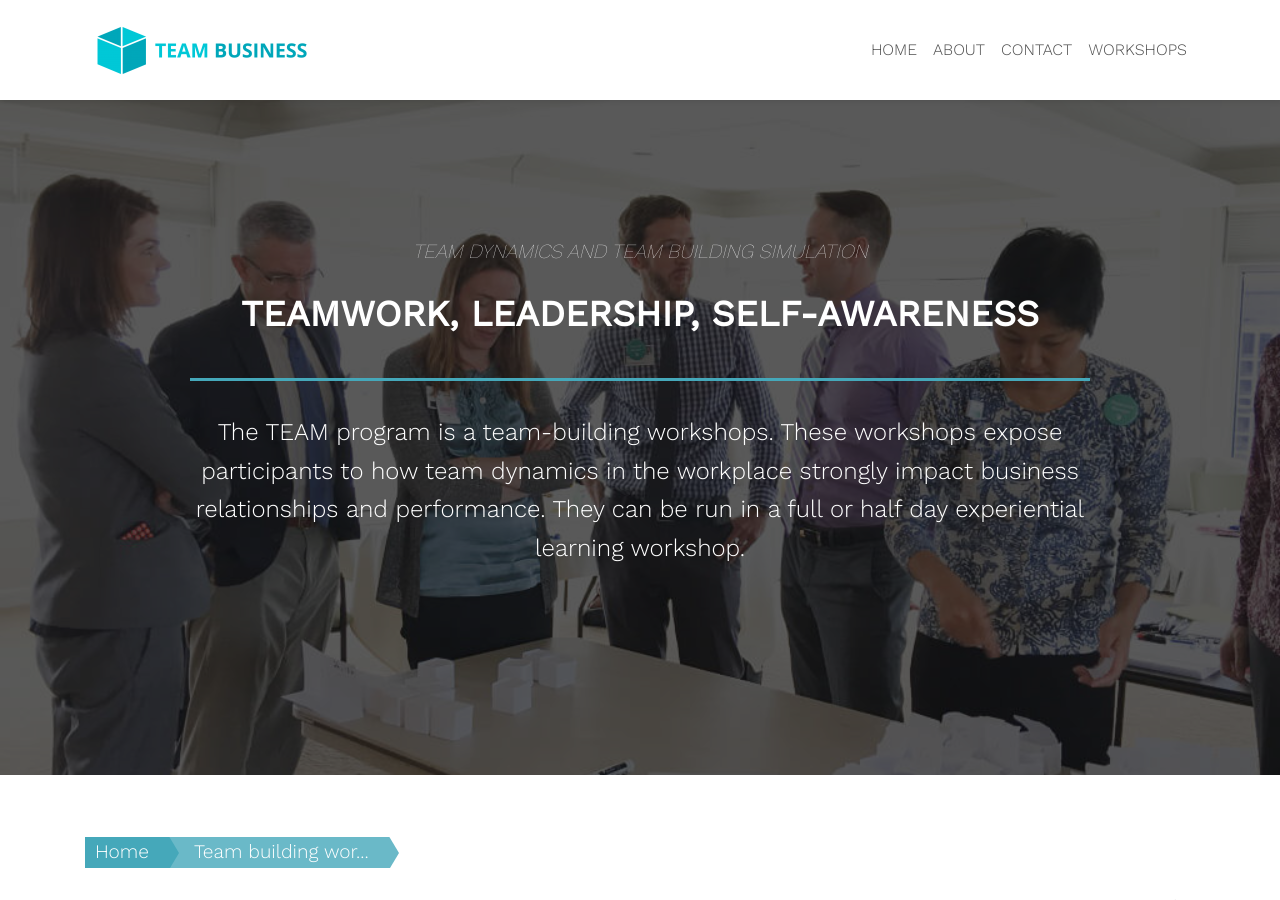
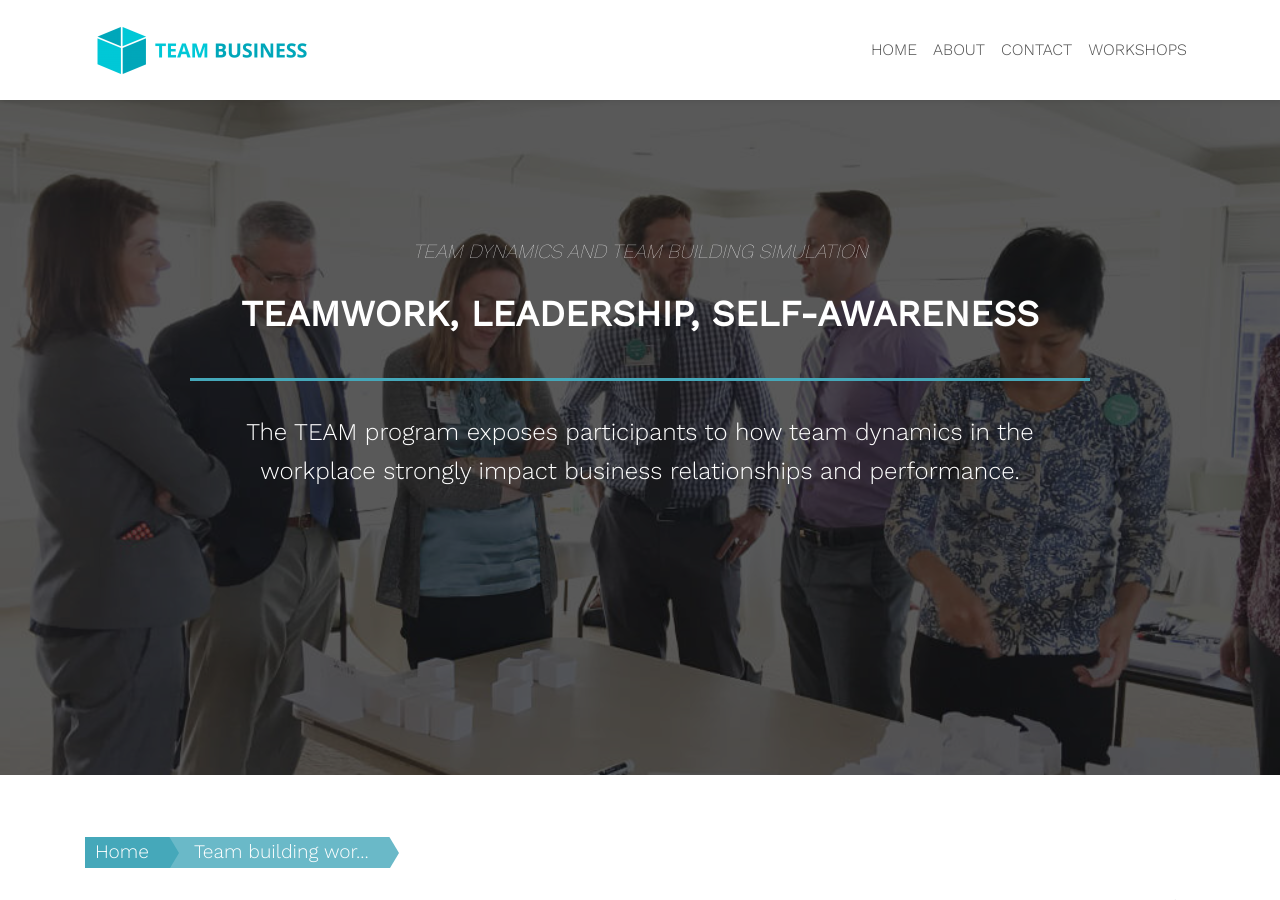
Before and after one commit to zac-heisey/team-business, a Jekyll site: the page built from _pages/team-building-workshop.md, in a window 1280 px wide and 900 px high. Built offline with Jekyll 4.4.1, drawn with Linux system fonts in a browser that asks for light colours; nearby versions of some CDN libraries.

Commit message:
Update from Forestry.io Lara Azzam updated _pages/team-building-workshop.md

```diff
--- a/_pages/team-building-workshop.md
+++ b/_pages/team-building-workshop.md
@@ -5,9 +5,8 @@ permalink: "/team-building-workshop/"
 description: ''
 section-title: TEAM DYNAMICS AND TEAM BUILDING SIMULATION
 intro-1: Teamwork, Leadership, Self-Awareness
-intro-2: The TEAM program is a team-building workshops. These workshops expose participants
-  to how team dynamics in the workplace strongly impact business relationships and
-  performance. They can be run in a full or half day experiential learning workshop.
+intro-2: 'The TEAM program exposes participants to how team dynamics in the workplace
+  strongly impact business relationships and performance. '
 header-image: "/assets/images/accounting-workshop.jpg"
 
 ---
```
